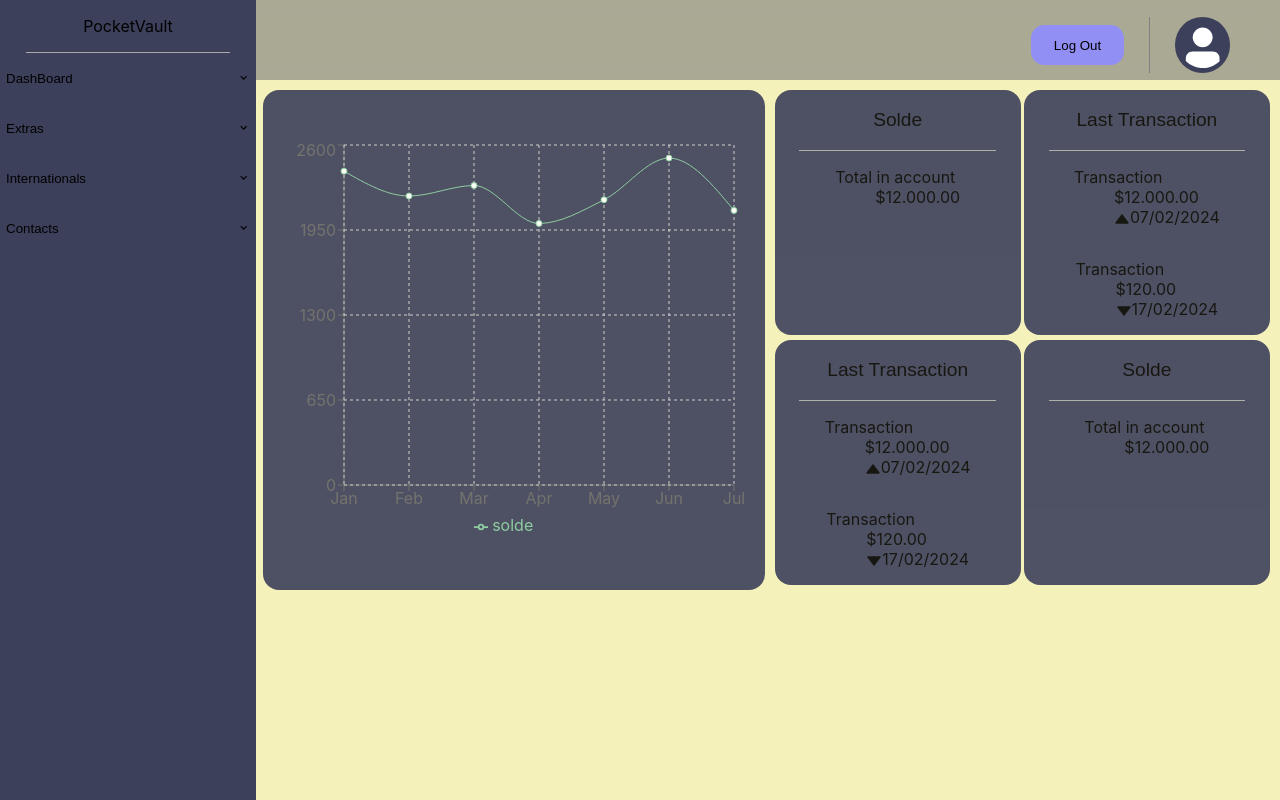
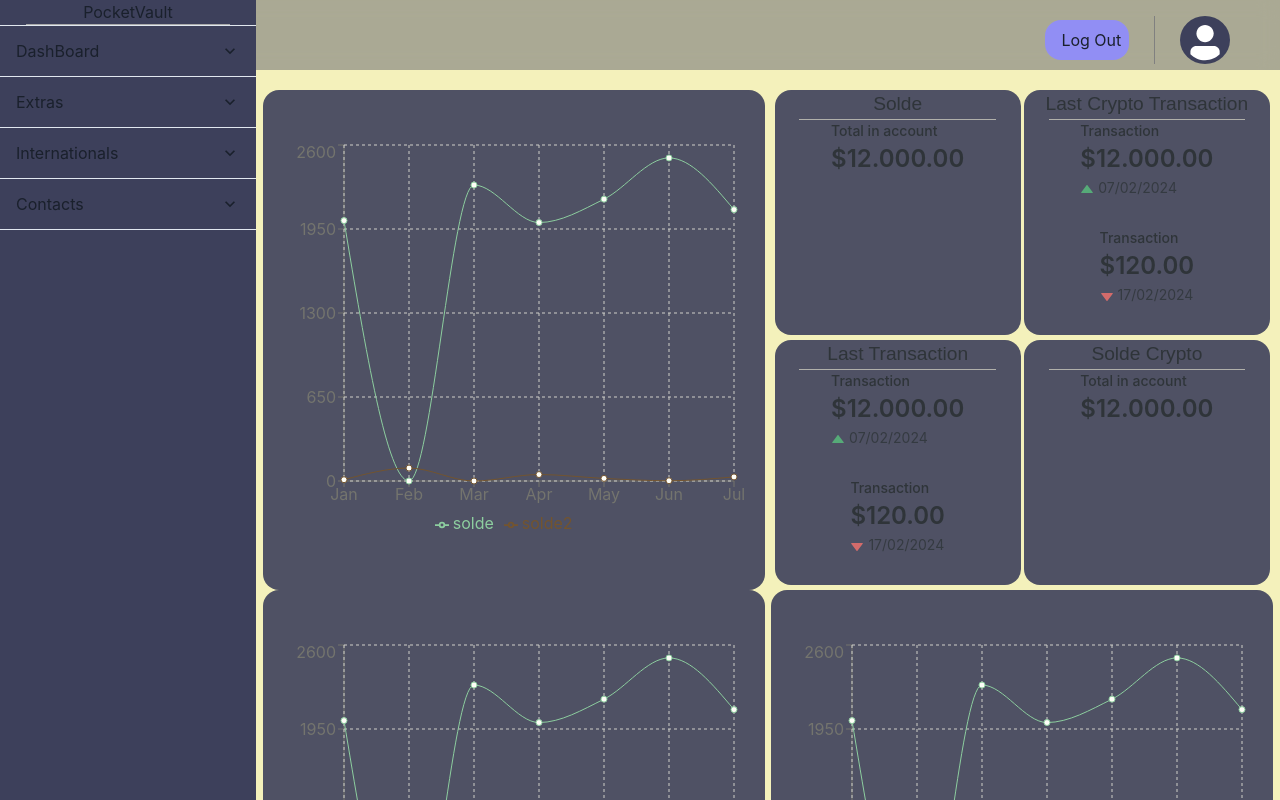
Before and after one commit to VisioneerHEI/PocketVault-Front, a React (Create React App) app: page /dashboard in a window 1280 px wide. Built offline with nearby package versions, Linux system fonts and the light colour scheme.

Commit message:
feat: apply chakratheme provider

```diff
--- a/package.json
+++ b/package.json
@@ -4,9 +4,12 @@
   "private": true,
   "dependencies": {
     "@chakra-ui/react": "^2.8.2",
+    "@emotion/react": "^11.11.3",
+    "@emotion/styled": "^11.11.0",
     "@testing-library/jest-dom": "^5.17.0",
     "@testing-library/react": "^13.4.0",
     "@testing-library/user-event": "^13.5.0",
+    "framer-motion": "^11.0.5",
     "react": "^18.2.0",
     "react-dom": "^18.2.0",
     "react-router-dom": "^6.22.0",
--- a/src/index.js
+++ b/src/index.js
@@ -3,11 +3,15 @@ import ReactDOM from 'react-dom/client'
 import './index.css'
 import App from './App'
 import reportWebVitals from './reportWebVitals'
+import { theme } from "@chakra-ui/theme"
+import { ChakraProvider } from '@chakra-ui/react'
 
 const root = ReactDOM.createRoot(document.getElementById('root'))
 root.render(
   <React.StrictMode>
-    <App />
+    <ChakraProvider theme={theme}>
+      <App />
+    </ChakraProvider>
   </React.StrictMode>
 )
 
--- a/src/pages/dashboard/components/card/graph.jsx
+++ b/src/pages/dashboard/components/card/graph.jsx
@@ -4,19 +4,19 @@ import PropTypes from 'prop-types'
 import { CartesianGrid, Legend, Line, LineChart, Tooltip, XAxis, YAxis } from 'recharts';
 
 const data = [
-  { name: 'Jan', solde: 2400 },
-  { name: 'Feb', solde: 2210 },
-  { name: 'Mar', solde: 2290 },
-  { name: 'Apr', solde: 2000 },
-  { name: 'May', solde: 2181 },
-  { name: 'Jun', solde: 2500 },
-  { name: 'Jul', solde: 2100 },
+  { name: 'Jan', solde: 2015, solde2: 10 },
+  { name: 'Feb', solde: 0, solde2: 100 },
+  { name: 'Mar', solde: 2290, solde2: .1 },
+  { name: 'Apr', solde: 2000, solde2: 50 },
+  { name: 'May', solde: 2181, solde2: 20 },
+  { name: 'Jun', solde: 2500, solde2: 2 },
+  { name: 'Jul', solde: 2100, solde2: 31.56 },
 ];
 
 const Graph = ({ h }) => {
   return (
     <Card
-      display='t'
+      display={true}
       h={h}
     >
       <Flex
@@ -38,6 +38,7 @@ const Graph = ({ h }) => {
           <Tooltip />
           <Legend />
           <Line type="monotone" dataKey="solde" stroke="#82ca9d" />
+          <Line type="monotone" dataKey="solde2" stroke="#654321" />
         </LineChart>
       </Flex>
     </Card>
--- a/src/pages/dashboard/components/card/solde.jsx
+++ b/src/pages/dashboard/components/card/solde.jsx
@@ -1,11 +1,12 @@
 import Card from '.'
 import React, { Stat, StatNumber, StatLabel, Text, Flex } from '@chakra-ui/react'
 import Divider from '../../../../components/divider'
+import PropTypes from 'prop-types'
 
-const Solde = () => {
+const Solde = ({ isCrypto }) => {
   return (
     <Card
-      display='t'
+      display={true}
     >
       <Flex
         w='100%'
@@ -18,7 +19,7 @@ const Solde = () => {
           fontSize='larger'
           fontFamily='sans-serif'
           fontWeight='1em'
-        >Solde
+        >Solde {isCrypto ? "Crypto" : ""}
         </Text>
         <Divider orientation='h' />
         <Stat>
@@ -30,4 +31,8 @@ const Solde = () => {
   )
 }
 
+Solde.propTypes = {
+  isCrypto: PropTypes.bool
+}
+
 export default Solde
--- a/src/pages/dashboard/components/card/spending.jsx
+++ b/src/pages/dashboard/components/card/spending.jsx
@@ -1,11 +1,12 @@
 import Card from '.'
 import React, { Stat, StatNumber, StatLabel, StatHelpText, StatArrow, Text, Flex } from '@chakra-ui/react'
 import Divider from '../../../../components/divider'
+import PropTypes from 'prop-types'
 
-const Spending = () => {
+const Spending = ({ isCrypto }) => {
   return (
     <Card
-      display='t'
+      display={true}
     >
       <Flex
         w='100%'
@@ -18,7 +19,7 @@ const Spending = () => {
           fontSize='larger'
           fontFamily='sans-serif'
           fontWeight='1em'
-        >Last Transaction
+        >Last {isCrypto ? "Crypto" : ""} Transaction
         </Text>
         <Divider orientation='h' />
         <Stat>
@@ -42,4 +43,8 @@ const Spending = () => {
   )
 }
 
+Spending.propTypes = {
+  isCrypto: PropTypes.bool
+}
+
 export default Spending
--- a/src/pages/dashboard/components/main.jsx
+++ b/src/pages/dashboard/components/main.jsx
@@ -23,10 +23,12 @@ const Main = () => {
         h='500px'
       >
         <Solde />
+        <Spending isCrypto={true} />
         <Spending />
-        <Spending />
-        <Solde />
+        <Solde isCrypto={true} />
       </Card>
+      <Graph h='500px' />
+      <Graph h='500px' />
     </Flex>
   )
 }
```
Also changed, not shown: 1 other file (tests, documents, lock files or other folders).
